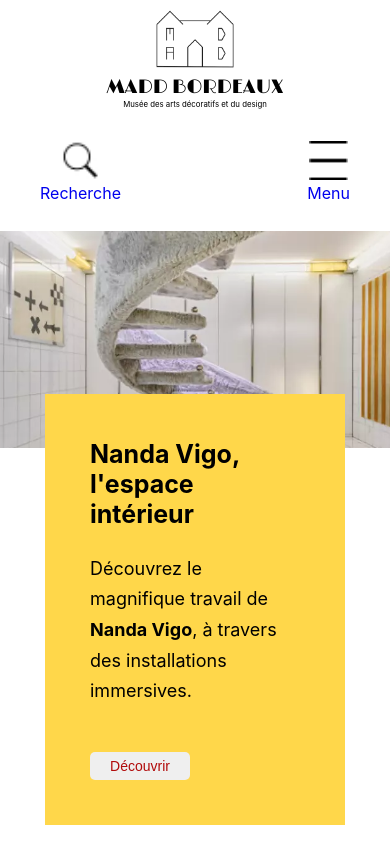
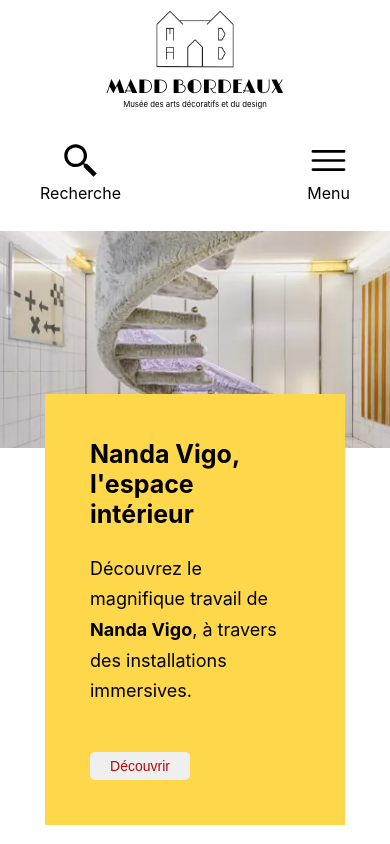
Before and after one commit to LineCab/site-musee-madd, a plain HTML site: page index.html in a window 390 px wide. Shown: the top 844 px of the page. Drawn offline with nearby package versions, Linux system fonts and the light colour scheme.

Commit message:
Icon bonne qualité

```diff
--- a/Style/style.css
+++ b/Style/style.css
@@ -706,6 +706,11 @@ footer address{
         overflow-x: hidden;
     }
 
+    a{
+        text-decoration: none;
+        color: #000;
+    }
+
     /* Menu mobile */
     .menu-desktop{
         display: none;
--- a/index.html
+++ b/index.html
@@ -31,10 +31,10 @@
             </ul>
             <ul class="menu-mobile">
                 <li>
-                    <a href="#"><img src="Images/Loupe.webp" alt="logo loupe">Recherche</a>
+                    <a href="#"><img src="Images/Loupe.svg" alt="logo loupe">Recherche</a>
                 </li>
                 <li>
-                    <a href="#"><img src="Images/3 traits.webp" alt="logo trois traits">Menu</a>
+                    <a href="#"><img src="Images/menu.svg" alt="logo trois traits">Menu</a>
                 </li>
             </ul>
         </nav>
```
Also changed, not shown: Images/loupe.svg (added), Images/mape.webp (deleted), Images/menu.svg (added).
